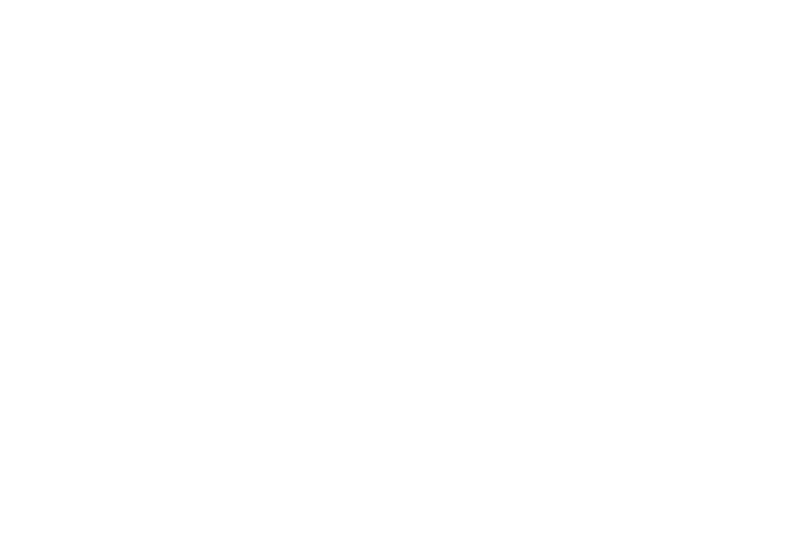
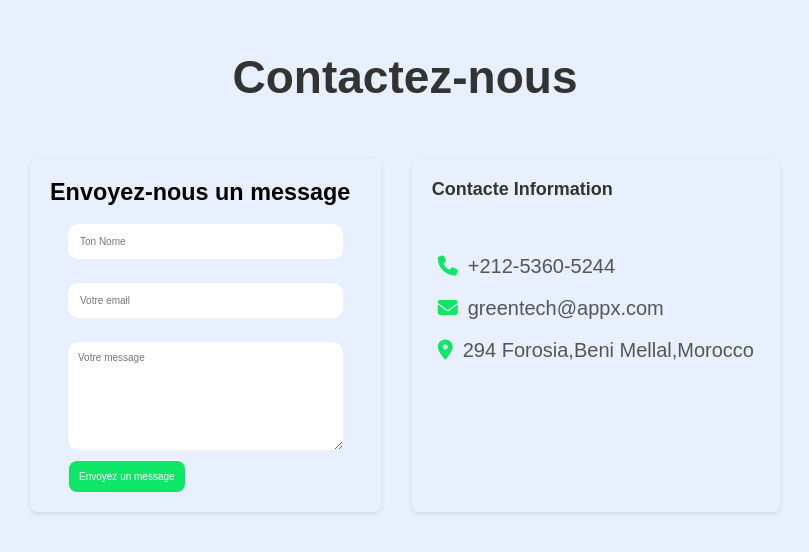
Before and after one commit to simodev744/GreenTech, a plain HTML site: page contact.html in a window 1280 px wide. Shown: the whole page, without its empty margins (235-1044 px from the left). Drawn offline with Linux system fonts and the light colour scheme.

Commit message:
la page contactew-nous

```diff
--- /dev/null
+++ b/assets/css/contact.css
@@ -0,0 +1,96 @@
+*{
+    margin: 0;
+    padding: 0;
+    font-family:sans-serif;
+    box-sizing:border-box;
+}
+.contact {
+    min-height: 100vh;
+    background-color: #e8f0fe;
+    padding: 50px 20px;
+    text-align: center;
+}.fas{
+    padding-top: 20px;
+}
+
+.Contact-nous {
+    max-width: 800px;
+    margin: 0 auto;
+}
+
+.Contact-nous h1 {
+    font-size: 46px;
+    margin-bottom: 30px;
+    color: #333;
+}
+.contact-wrapper {
+    display: flex;
+    justify-content: space-between;
+    padding: 25px;
+}
+
+.contact-form {
+    text-align: left;
+    /* background: #fff; */
+    padding: 20px;
+    border-radius: 8px;
+    box-shadow: 0 2px 5px rgba(0, 0, 0, 0.1);
+}
+.form-grp{
+    border-radius: 6px;
+    padding: 18px;
+    padding-bottom: 6px;
+
+
+}
+input{
+    font-size: 10px;
+    padding: 12px;
+    border-radius: 10px;
+    border: none;
+    width: 100%;
+
+
+}
+textarea{
+    width: 100%;
+    font-size: 10px;
+    padding: 10px;
+    border-radius: 10px;
+    border: none;
+}
+.contact-form button {
+    font-size: 10px;
+    padding: 10px;
+    margin-left: 19px;
+    background-color: rgb(14, 230, 104);
+    color: rgb(255, 255, 255);
+    border-radius: 8px;
+    border: none;
+}
+.contact-form button:hover{
+    background-color: rgb(22, 105, 69);
+}
+.contact-info{
+    justify-content: space-between;
+    padding: 25px;
+    text-align: left;
+    /* background: #fff; */
+    padding: 20px;
+    border-radius: 8px;
+    box-shadow: 0 2px 5px rgba(0, 0, 0, 0.1);
+}
+.contact-info h3{
+    font-size: 18px;
+    margin-bottom: 30px;
+    color: #333;
+}
+.contacte-info-p{
+    margin-bottom: 10px;
+    color:#555;
+    padding: 6px;
+}
+.contacte-info-p i{
+color:rgb(14, 230, 104);
+margin-right: 10px;
+}
--- a/assets/css/style.css
+++ b/assets/css/style.css
@@ -102,7 +102,7 @@ ul{
 
     width: 100%;
     height: 400px;
-    background-image: url("/GreenTech/assets/images/hero.jpg");
+    background-image: url("/assets/images/hero.jpg");
     background-repeat: no-repeat;
     background-size: cover;
     background-position: center;
--- a/contact.html
+++ b/contact.html
@@ -0,0 +1,48 @@
+<!DOCTYPE html>
+<html lang="en">
+<head>
+    <meta charset="UTF-8">
+    <meta name="viewport" content="width=device-width, initial-scale=1.0">
+    <title>Contactez-nous</title>
+    <link rel="stylesheet" href="assets/css/contact.css">
+    <link rel="stylesheet" href="https://cdnjs.cloudflare.com/ajax/libs/font-awesome/6.7.2/css/all.min.css">
+    <link rel="stylesheet" href="assets/css/style.css">
+</head>
+<body>
+
+
+    <section class="contact">
+        <div class="Contact-nous">
+            <h1>Contactez-nous</h1>
+            <div class="contact-wrapper">
+                <div class="contact-form">
+                    <h3>Envoyez-nous un message</h3>
+                    <form>
+                        <div class="form-grp">
+                            <input type="text" name="Nome" placeholder="Ton Nome" required>
+                        </div>
+                        <div class="form-grp">
+                            <input type="email" name="email" placeholder="Votre email" required>
+                        </div>
+                        <div class="form-grp">
+                           <textarea name="message"cols="40" rows="8" class="form-control" placeholder="Votre message" ></textarea>
+                        </div>
+                        <button type="submit">Envoyez un message</button>
+                    </form>
+                </div>
+
+            <div class="contact-info">
+                <h3>Contacte Information</h3>
+                <div class="contacte-info-p">
+                    <p><i class="fas fa-phone"></i>+212-5360-5244</p>
+
+                    <p><i class="fas fa-envelope"></i>greentech@appx.com</p>
+
+                    <p><i class="fas fa-map-marker-alt"></i>294 Forosia,Beni Mellal,Morocco</p>
+                </div>
+            </div>
+            </div>
+        </div>
+    </section>
+</body>
+</html>
```
